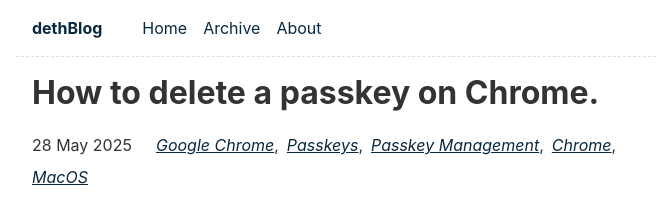
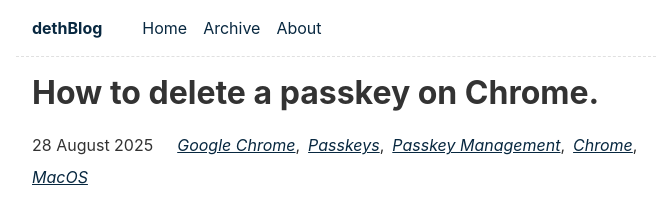
Before and after one commit to dethstrobe/dethblog, an Eleventy site: page content/blog/20250828-deleting-passkeys.md in a window 1280 px wide. Shown: the top 202 px of the page, without its empty margins (304-972 px from the left). Built offline with nearby package versions, Linux system fonts and the light colour scheme; Eleventy itself is replaced by a stand-in of ours; files that its build step writes are made by us from their sources; what @zachleat/heading-anchors, zod-validation-error would draw is missing.

Commit message:
edit date for passkey post

```diff
--- a/content/blog/20250828-deleting-passkeys.md
+++ b/content/blog/20250828-deleting-passkeys.md
@@ -1,7 +1,7 @@
 ---
 title: "How to delete a passkey on Chrome."
 description: Find out where the hell passkeys are kept
-date: 2025-05-28
+date: 2025-08-28
 tags: [Google Chrome, passkeys, passkey management, Chrome, MacOS]
 ---
 Let's say you're developing a site on localhost, like you do. And you're using passkeys, because they're said to be more secure, spoof proof, phish proof, the future of web authentication, etc etc.
```
